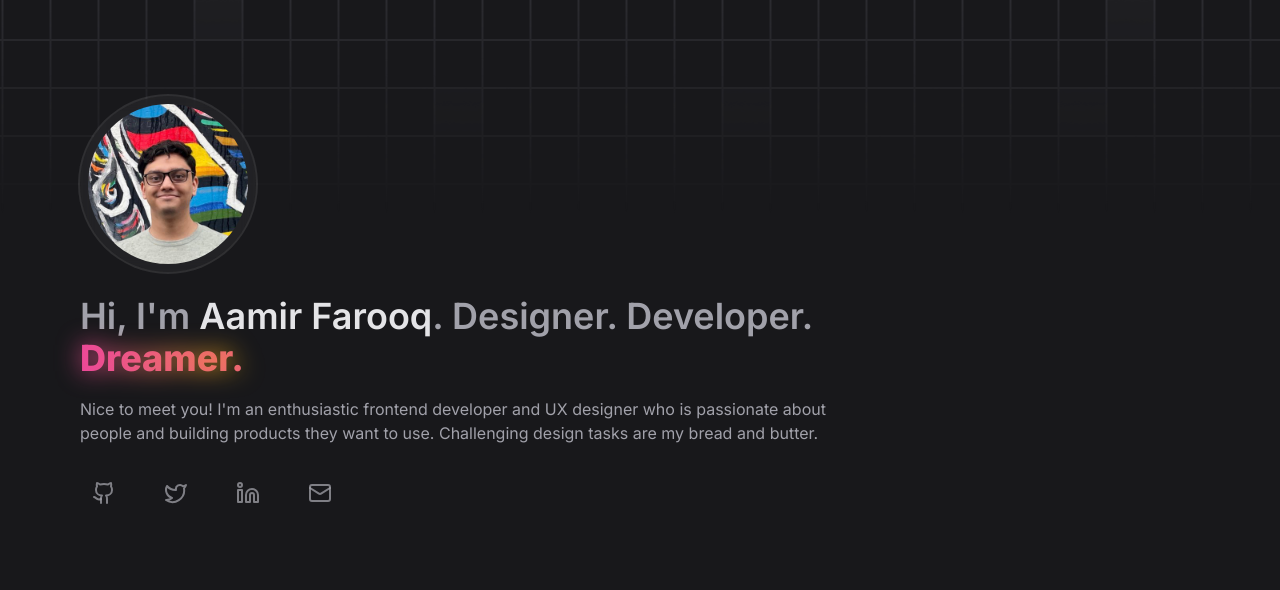
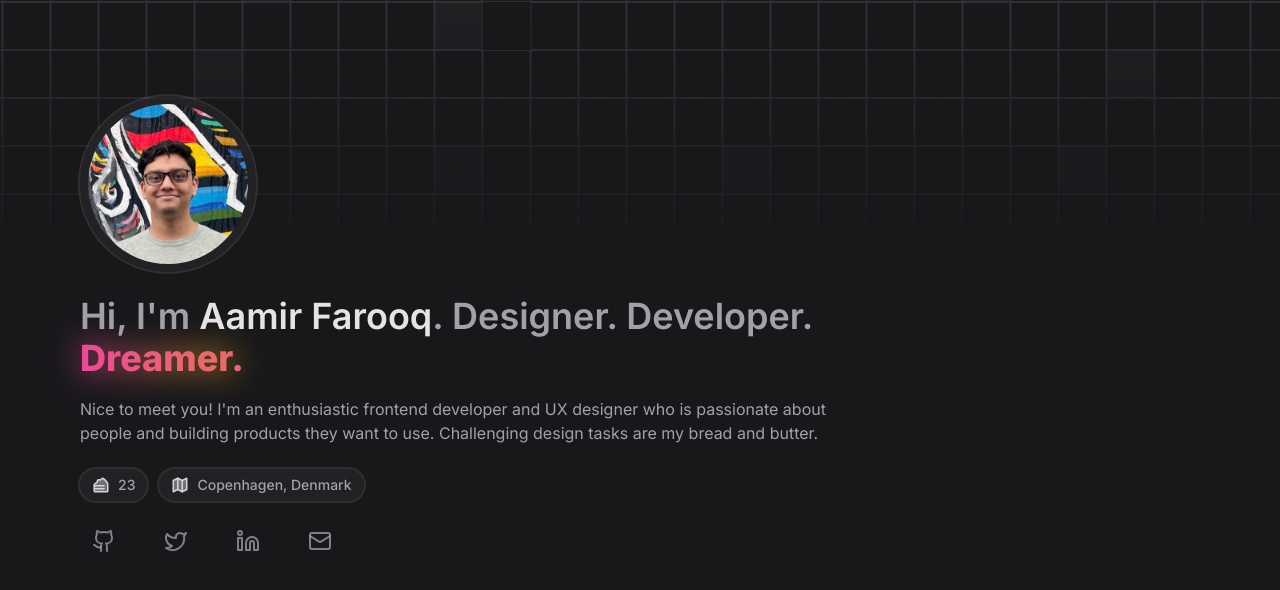
Before and after one commit to SlimShadyIAm/portfolio, a Next.js app: page / in a window 1280 px wide. Shown: the top 590 px of the page. Built offline with nearby package versions, Linux system fonts and the light colour scheme.

Commit message:
Some styling changes, add intro badges

```diff
--- a/src/app/page.tsx
+++ b/src/app/page.tsx
@@ -3,10 +3,10 @@ import styles from './styles.module.css';
 
 const Home = () => {
   return (
-    <div
-      className={`container mx-auto h-full bg-zinc-900 pt-24 ${styles.grid}`}
-    >
-      <Intro />
+    <div className={`mx-auto h-full w-full bg-zinc-900 pt-24 ${styles.grid}`}>
+      <div className="container">
+        <Intro />
+      </div>
     </div>
   );
 };
--- a/src/app/styles.module.css
+++ b/src/app/styles.module.css
@@ -5,5 +5,5 @@
   background-repeat-y: no-repeat;
   background-position: 50% -250px;
   background-position-x: 50%;
-  background-position-y: -200px;
+  background-position-y: -142px;
 }
--- a/src/components/Intro/index.tsx
+++ b/src/components/Intro/index.tsx
@@ -1,6 +1,7 @@
-import { Github, Linkedin, Mail, Twitter } from 'lucide-react';
+import { CakeSlice, Github, Linkedin, Mail, Map, Twitter } from 'lucide-react';
 import Image from 'next/image';
 import SocialButton from '@/components/SocialButton';
+import IntroBadge from '../IntroBadge';
 
 const Intro = () => {
   return (
@@ -9,7 +10,7 @@ const Intro = () => {
       <div className="shadow-zinc-700/25 self-start rounded-full border-2 border-zinc-700/25 bg-zinc-800/50 p-2 shadow-sm">
       */}
 
-      <div className="self-start rounded-full p-2 pretty-ring">
+      <div className="pretty-ring self-start rounded-full p-2">
         <Image
           src="/images/pfp.jpg"
           className="rounded-full "
@@ -29,7 +30,7 @@ const Intro = () => {
             <h2 className="z-10 bg-gradient-to-r from-pink-500 to-yellow-500 bg-clip-text leading-tight text-transparent">
               <span className="font-extrabold">Dreamer.</span>
             </h2>
-            <h2 className="z-negative-1 absolute top-0 bg-gradient-to-r from-pink-500 to-yellow-500 bg-clip-text leading-tight text-transparent blur-md">
+            <h2 className="z-negative-1 absolute top-0 bg-gradient-to-r from-pink-500 to-yellow-500 bg-clip-text leading-tight text-transparent blur-lg">
               <span className="font-extrabold">Dreamer.</span>
             </h2>
           </div>
@@ -40,11 +41,15 @@ const Intro = () => {
           want to use. Challenging design tasks are my bread and butter.
         </p>
       </div>
+      <div className="mb-[-8px] flex gap-3">
+        <IntroBadge icon={CakeSlice} text="23" />
+        <IntroBadge icon={Map} text="Copenhagen, Denmark" />
+      </div>
       <div className="flex gap-6">
-        <SocialButton icon={<Github />} />
-        <SocialButton icon={<Twitter />} />
-        <SocialButton icon={<Linkedin />} />
-        <SocialButton icon={<Mail />} />
+        <SocialButton icon={Github} />
+        <SocialButton icon={Twitter} />
+        <SocialButton icon={Linkedin} />
+        <SocialButton icon={Mail} />
       </div>
     </div>
   );
--- /dev/null
+++ b/src/components/IntroBadge/index.tsx
@@ -0,0 +1,17 @@
+import { LucideIcon } from 'lucide-react';
+
+type Props = {
+  icon: LucideIcon;
+  text: string;
+};
+
+const IntroBadge = ({ icon: IconComponent, text }: Props) => {
+  return (
+    <div className="pretty-ring flex items-center gap-2 self-start rounded-full px-3 py-1.5 text-sm text-zinc-400">
+      <IconComponent className="fill-zinc-500 text-zinc-300" size={18} />
+      <span className="font-medium">{text}</span>
+    </div>
+  );
+};
+
+export default IntroBadge;
--- a/src/components/SocialButton.tsx
+++ b/src/components/SocialButton/index.tsx
@@ -1,13 +1,13 @@
-import { ReactNode } from 'react';
+import { LucideIcon } from 'lucide-react';
 
 type Props = {
-  icon: ReactNode;
+  icon: LucideIcon;
 };
 
-const SocialButton = ({ icon }: Props) => {
+const SocialButton = ({ icon: Icon }: Props) => {
   return (
     <button className="hover:pretty-ring rounded-xl p-3 text-zinc-400/75 transition-all hover:text-zinc-200/75">
-      {icon}
+      <Icon />
     </button>
   );
 };
```
